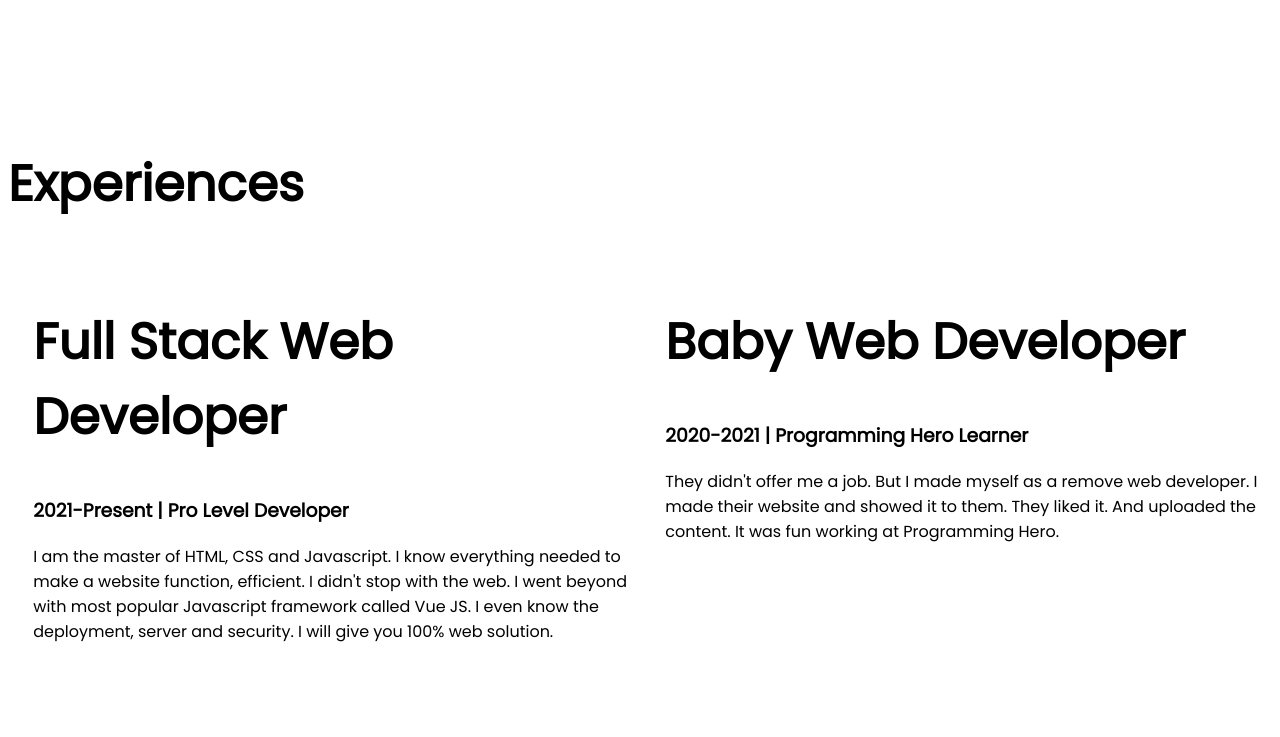
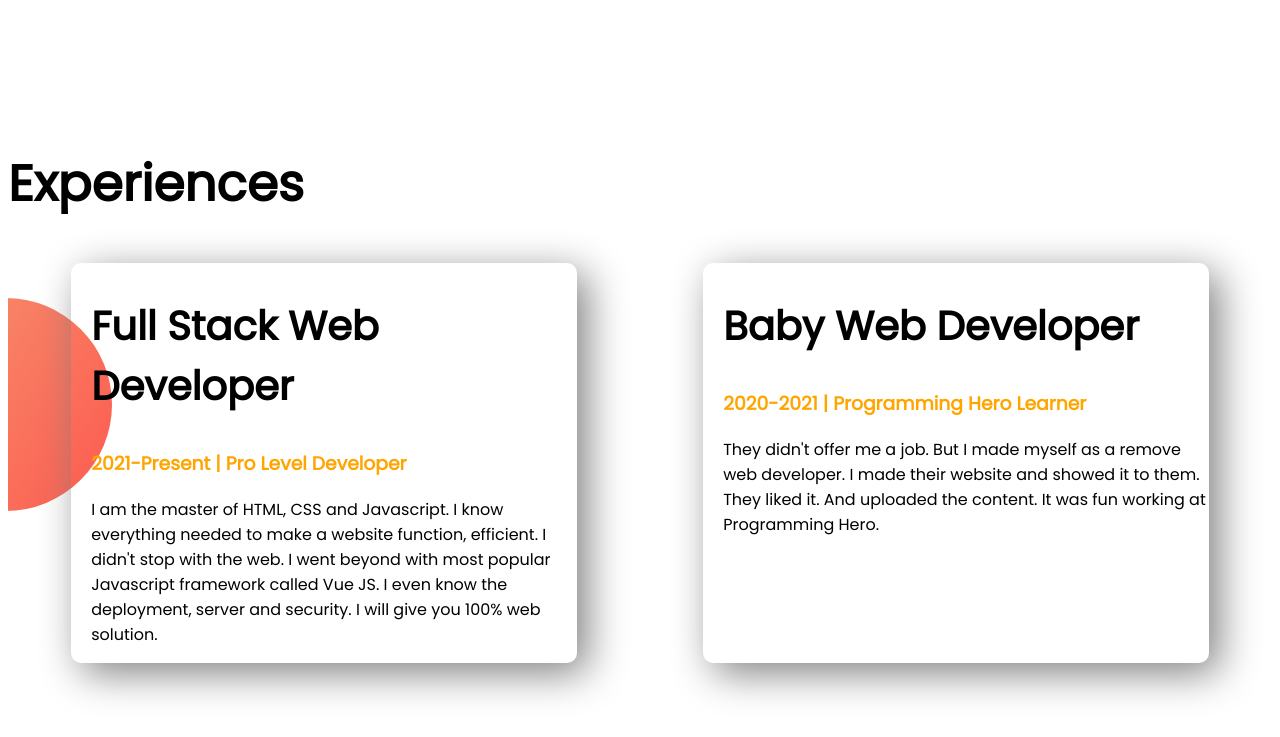
Before and after one commit to SazzadurRahmanAyan/developer-portfolio, a plain HTML site: page index.html in a window 1280 px wide. Shown: the part 1173-1910 px from the top of the page. Drawn offline with Linux system fonts and the light colour scheme.

Commit message:
experience title added

```diff
--- a/index.html
+++ b/index.html
@@ -37,14 +37,14 @@
 <section class="experience-area">
     <h1>Experiences</h1>
     <div class="flexible_container">
-        <div class="half-width">
-            <h1>Full Stack Web Developer</h1>
-            <h3>2021-Present | Pro Level Developer</h3>
+        <div class="experience-item">
+            <h2>Full Stack Web Developer</h2>
+            <h3 class="orange-color">2021-Present | Pro Level Developer</h3>
             <p>I am the master of HTML, CSS and Javascript. I know everything needed to make a website function, efficient. I didn't stop with the web. I went beyond with most popular Javascript framework called Vue JS. I even know the deployment, server and security. I will give you 100% web solution.</p>
         </div>
-        <div class="half-width">
-            <h1>Baby Web Developer</h1>
-            <h3>2020-2021 | Programming Hero Learner</h3>
+        <div class="experience-item">
+            <h2>Baby Web Developer</h2>
+            <h3 class="orange-color">2020-2021 | Programming Hero Learner</h3>
             <p>They didn't offer me a job. But I made myself as a remove web developer. I made their website and showed it to them. They liked it. And uploaded the content. It was fun working at Programming Hero.</p>
         </div>
     </div>
--- a/style.css
+++ b/style.css
@@ -4,6 +4,9 @@ body{
 
 h1{
     font-size: 50px;
+}
+h2{
+    font-size: 40px;
 }
 .orange-color{
     color: orange;
@@ -37,3 +40,17 @@ h1{
     background-repeat: no-repeat;
     background-position: right;
 }
+
+.experience-item{
+    width: 40%;
+    margin-left: 5%;
+    margin-right: 5%;
+    padding-left: 20px;
+    border-radius: 10px;
+    box-shadow: 10px 10px 40px gray;
+}
+.experience-area{
+    background-image: url(images/exp-bg.png);
+    background-repeat: no-repeat;
+    background-position: left;
+}
```
